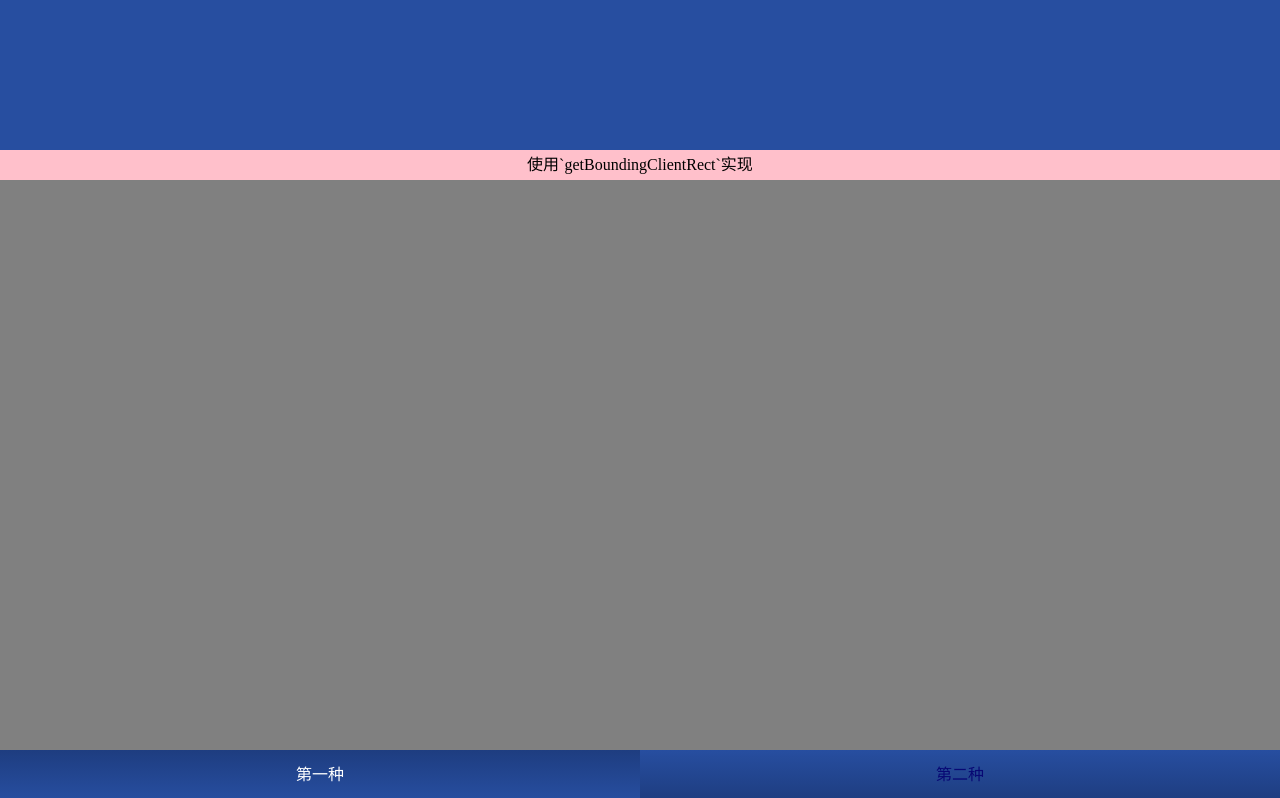
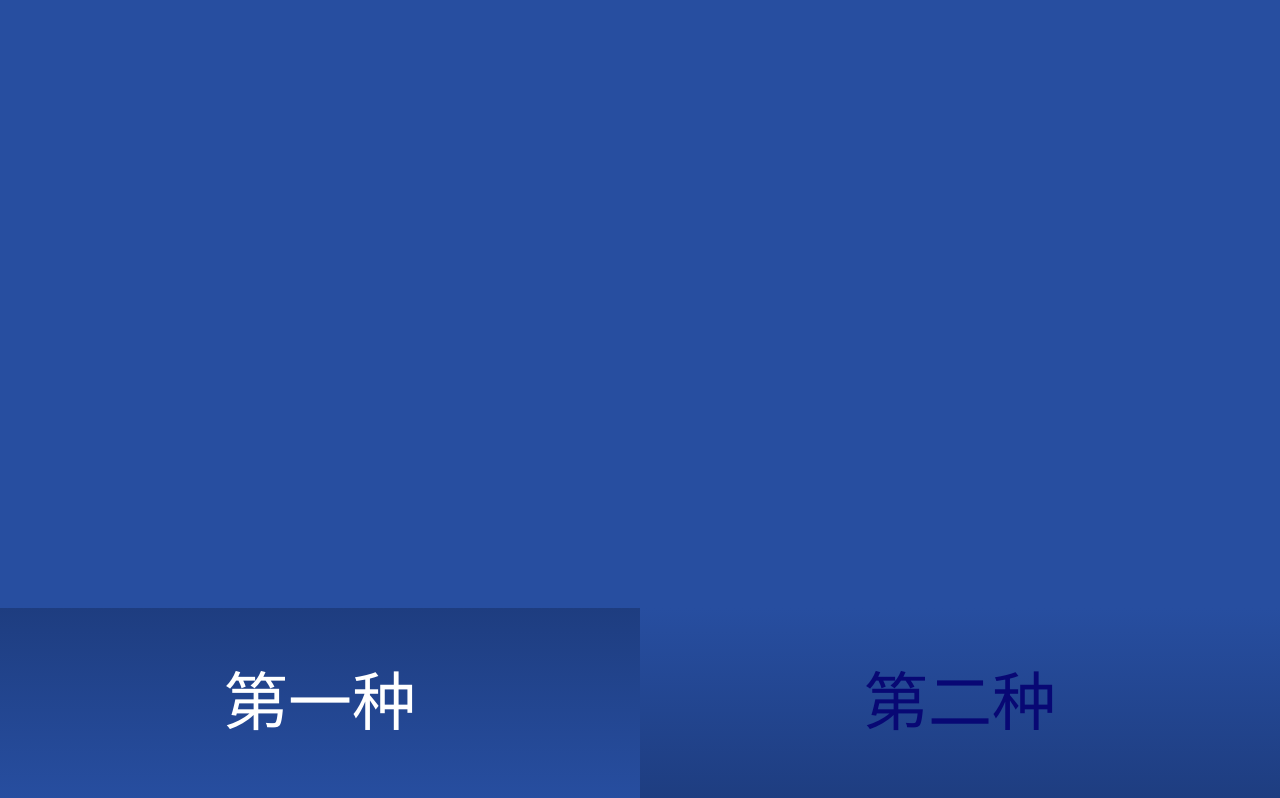
Before and after one commit to widem/-Canvas, a Vue app: page /#/suction in a window 1280 px wide. Shown: the top 798 px of the page. Built offline with nearby package versions, Linux system fonts and the light colour scheme; what vux would draw is missing.

Commit message:
增加rem适配

```diff
--- a/index.html
+++ b/index.html
@@ -2,7 +2,7 @@
 <html>
   <head>
     <meta charset="utf-8">
-    <meta name="viewport" content="width=device-width,initial-scale=1,user-scalable=0">
+    <meta name="viewport" content="width=device-width,initial-scale=1.0,user-scalable=0">
     <title>canvas</title>
   </head>
   <body>
--- a/package.json
+++ b/package.json
@@ -12,9 +12,11 @@
     "lint": "eslint --ext .js,.vue src"
   },
   "dependencies": {
+    "axios": "^0.16.2",
+    "lib-flexible": "^0.3.2",
+    "px2rem-loader": "^0.1.9",
     "vue": "^2.3.3",
     "vue-router": "^2.6.0",
-    "axios": "^0.16.2",
     "vux": "^2.4.0",
     "vux-loader": "^1.0.68"
   },
--- a/src/main.js
+++ b/src/main.js
@@ -5,10 +5,19 @@ import App from './App'
 import router from './router'
 import axios from 'axios'
 import { WechatPlugin } from 'vux'
+import 'lib-flexible/flexible'
 
 Vue.use(WechatPlugin)
 Vue.prototype.$http = axios
 Vue.config.productionTip = false
+
+window.onresize = setHtmlFontSize
+function setHtmlFontSize () {
+  const htmlWidth = document.documentElement.clientWidth || document.body.clientWidth
+  const htmlDom = document.getElementsByTagName('html')[0]
+  htmlDom.style.fontSize = htmlWidth / 10 + 'px'
+}
+setHtmlFontSize()
 
 /* eslint-disable no-new */
 new Vue({
--- a/src/page/SuctionTop.vue
+++ b/src/page/SuctionTop.vue
@@ -44,23 +44,24 @@ export default {
 <style lang="less" scoped>
 .topShow{
   width: 100%;
-  height: 150px;
+  height: 5rem;
   background: #274ea0;
 }
 .botttom{
   width: 100%;
-  height: 800px;
+  height: 25rem;
   background: gray;
 }
 .title_box {
-  height: 30px;
+  font-size: 0.5rem;
+  height: 2rem;
   background: #999;
   .suction{
-    height: 30px;
+    height: 2rem;
     width: 100%;
     background: pink;
     text-align: center;
-    line-height: 30px;
+    line-height: 2rem;
   }
   .isFixed{
     position:fixed;
@@ -74,8 +75,8 @@ export default {
   bottom: 0;
   left: 0;
   width: 100%;
-  height: 50px;
-  font-size: 16px;
+  height: 1.5rem;
+  font-size: 0.5rem;
   display: flex;
   align-items: center;
   justify-content: center;
@@ -85,7 +86,7 @@ export default {
   box-sizing: border-box;
   width: 50%;
   height: 100%;
-  line-height: 50px;
+  line-height: 1.5rem;
   text-align: center;
   background: #2980b9;
   background-image: -webkit-linear-gradient(top, #274ea0, #1e3d80);
@@ -110,7 +111,7 @@ export default {
   position: sticky;
   top: 0;
   text-align: center;
-  line-height: 30px;
+  line-height: 2rem;
   background: pink;
 }
 </style>
```
Also changed, not shown: 2 other files (tests, documents, lock files or other folders).
